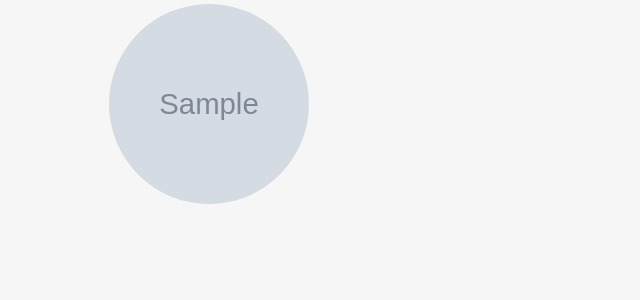
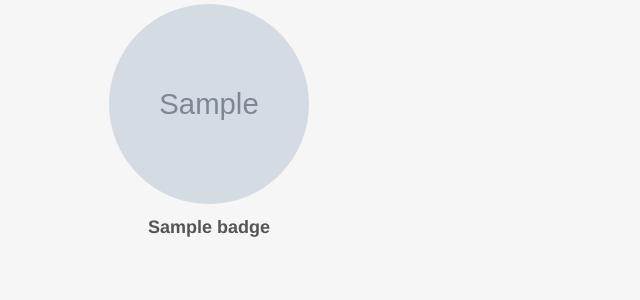
Before and after one commit to ordian/AUchievement, a Django app: template Web/Web/templates/Achievement/achievements.html in a window 1280 px wide. Shown: the part 222-522 px from the top of the page, without its empty margins (0-640 px from the left). Run offline with Django 3.2, Linux system fonts and the light colour scheme; the template is opened without the code that fills it: most values are stand-ins (such as "Sample title", 1, 10 or a date in 2020); grey boxes marked "Sample" are stand-in pictures; some libraries are stand-ins or nearby versions.

Commit message:
Названия баджей

```diff
--- a/Web/Web/static/css/app.css
+++ b/Web/Web/static/css/app.css
@@ -55,7 +55,7 @@ html, body {
   height: 200px;
   margin-right: 20px;
   margin-left: 20px;
-  margin-bottom: 20px;
+  margin-bottom: 80px;
   display: none;
 }
 
@@ -75,24 +75,25 @@ html, body {
 }
 
 .badge-title {
-  display: none;
+  display: block;
   position: absolute;
-  top:42%;
+  top:110%;
   text-align: center;
   width: 200px;
   z-index: 2;
   font-size: 18px;
+  color:#555;
 }
 
 .badge-title hr {
-  width: 80%;
+  width: 0%;
 }
 
 .badge-description {
 
   display: none;
   position: absolute;
-  top:65%;
+  top:50%;
   text-align: center;
   width: 200px;
   z-index: 2;
--- a/Web/Web/templates/Achievement/achievements.html
+++ b/Web/Web/templates/Achievement/achievements.html
@@ -36,10 +36,10 @@
   $(function() {
     $('#nav-achievements').addClass('active');
     $('.badge').hover(function() {
-      $(this).find('.badge-title, .badge-description').fadeIn('fast');
+      $(this).find('.badge-description').fadeIn('fast');
     },
     function() {
-      $(this).find('.badge-title, .badge-description').fadeOut('fast');
+      $(this).find('.badge-description').fadeOut('fast');
     });
 
     var badges = $('.badge');
```
